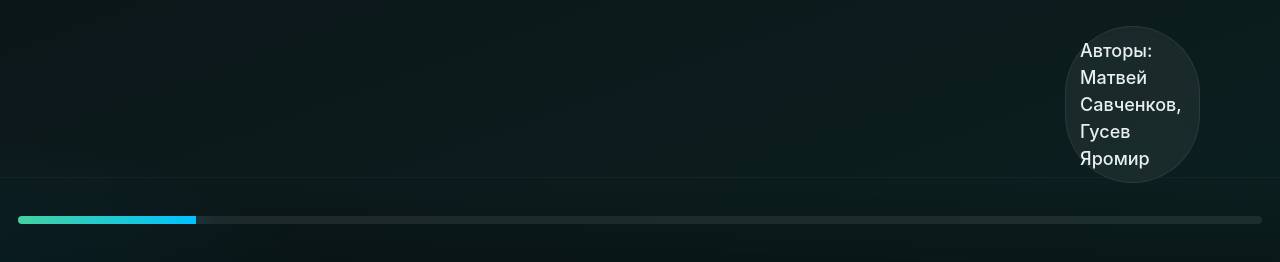
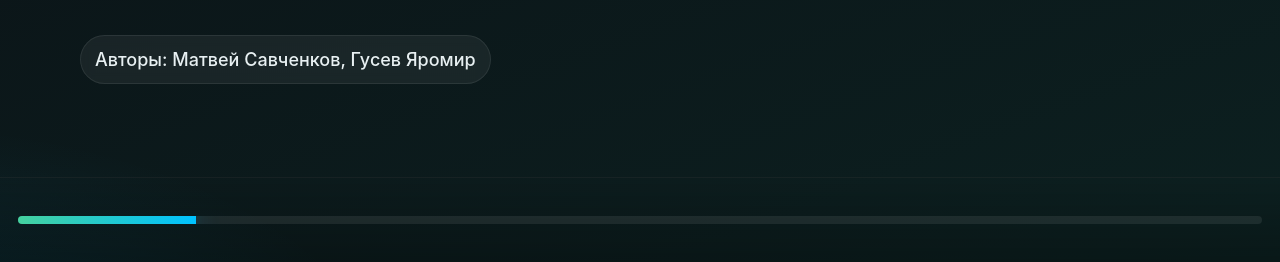
Before and after one commit to yaromirgusev/pres_dollar, a plain HTML site: page presentation.html in a window 1280 px wide. Shown: the part 538-800 px from the top of the page. Drawn offline with Linux system fonts and the light colour scheme.

Commit message:
lil change

```diff
--- a/presentation.html
+++ b/presentation.html
@@ -72,7 +72,7 @@
         <div class="tile"><div class="label">Новый дизайн</div><div class="value">с 2026</div><div class="muted">$10 — первая волна</div></div>
       </div>
       <!-- Авторы -->
-      <div aria-label="Authors" style="display:flex; gap:10px; flex-wrap:wrap; margin-top:100px; margin-left:985px;">
+      <div aria-label="Authors" style="display:flex; gap:10px; flex-wrap:wrap; margin-top:10px;">
         <div class="pill">Авторы: Матвей Савченков, Гусев Яромир</div>
       </div>
     </section>
```
